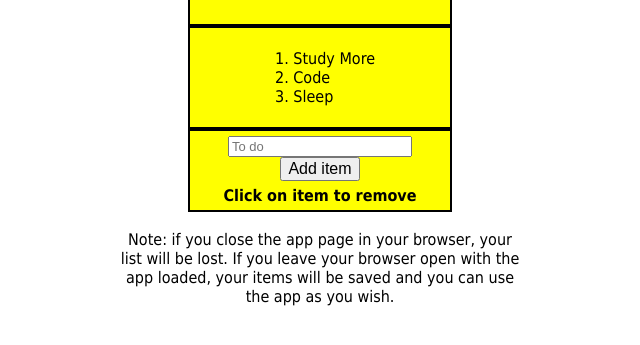
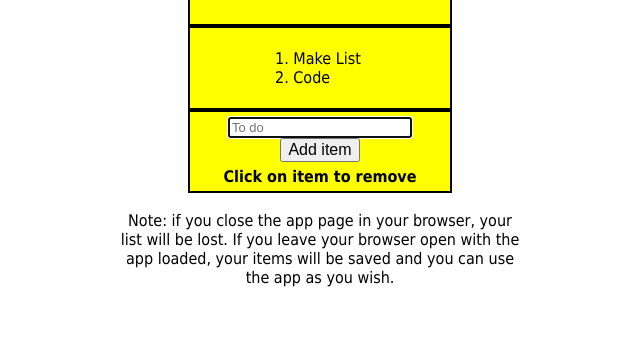
Before and after one commit to johnlagreco/Jquery_2doList, a plain HTML site: page index.html in a window 1280 px wide. Both pictures are taken after a click on the item "Study". Shown: the part 115-460 px from the top of the page, without its empty margins (320-960 px from the left). Drawn offline with nearby package versions, Linux system fonts and the light colour scheme.

Commit message:
Changed list items.

```diff
--- a/index.html
+++ b/index.html
@@ -1,7 +1,7 @@
 <!DOCTYPE html>
 <html>
   <head>
-    <title>2Do list JS</title>
+    <title>To Do list</title>
     <meta name="viewport" content="width=device-width, initial-scale=1">
     <link rel="stylesheet" type="text/css" href="style.css" />
   </head>
@@ -13,10 +13,9 @@
 
       <div id="box1">
           <ol>
-            <li id="one">Study</li>
-            <li id="two">Study More</li>
+            <li id="one">Make List</li>
+            <li id="two">Study</li>
             <li id="three">Code</li>
-            <li id="four">Sleep</li>
           </ol>
       </div>
 
--- a/script.js
+++ b/script.js
@@ -4,20 +4,24 @@ $(document).ready(function(){
 
 	$('#newItemForm').on("submit", function(e){
 		e.preventDefault();
+		$("ol").append("<li>"+$("#itemDescription").val()+"</li>");
+		document.getElementById("itemDescription").focus();
 
-		$("ol").append("<li>"+$("#itemDescription").val()+"</li>");
+		// This removes the item from the list
 		$("li").on('click',function(){
 			$(this).remove();
-			});
+			document.getElementById("itemDescription").focus();
+		});
 	});
 
 	$("li").on('click',function(){
 		$(this).remove();
+		document.getElementById("itemDescription").focus();
 	});
 
 // this puts the cursor with the placeholder
 	window.onload = function() {
-    document.getElementById("itemDescription").focus();
+    	document.getElementById("itemDescription").focus();
 	};
 
 });
```
